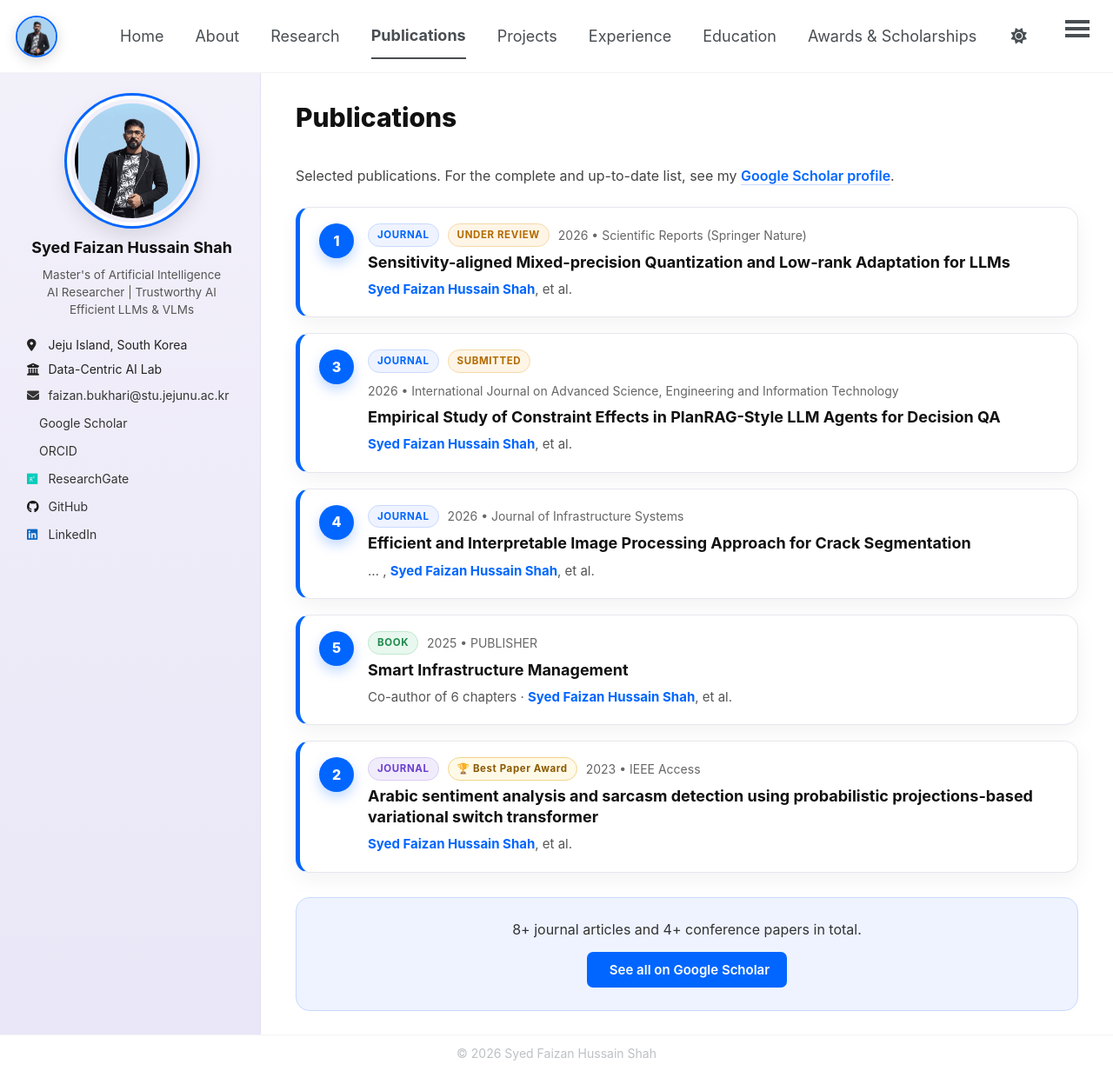
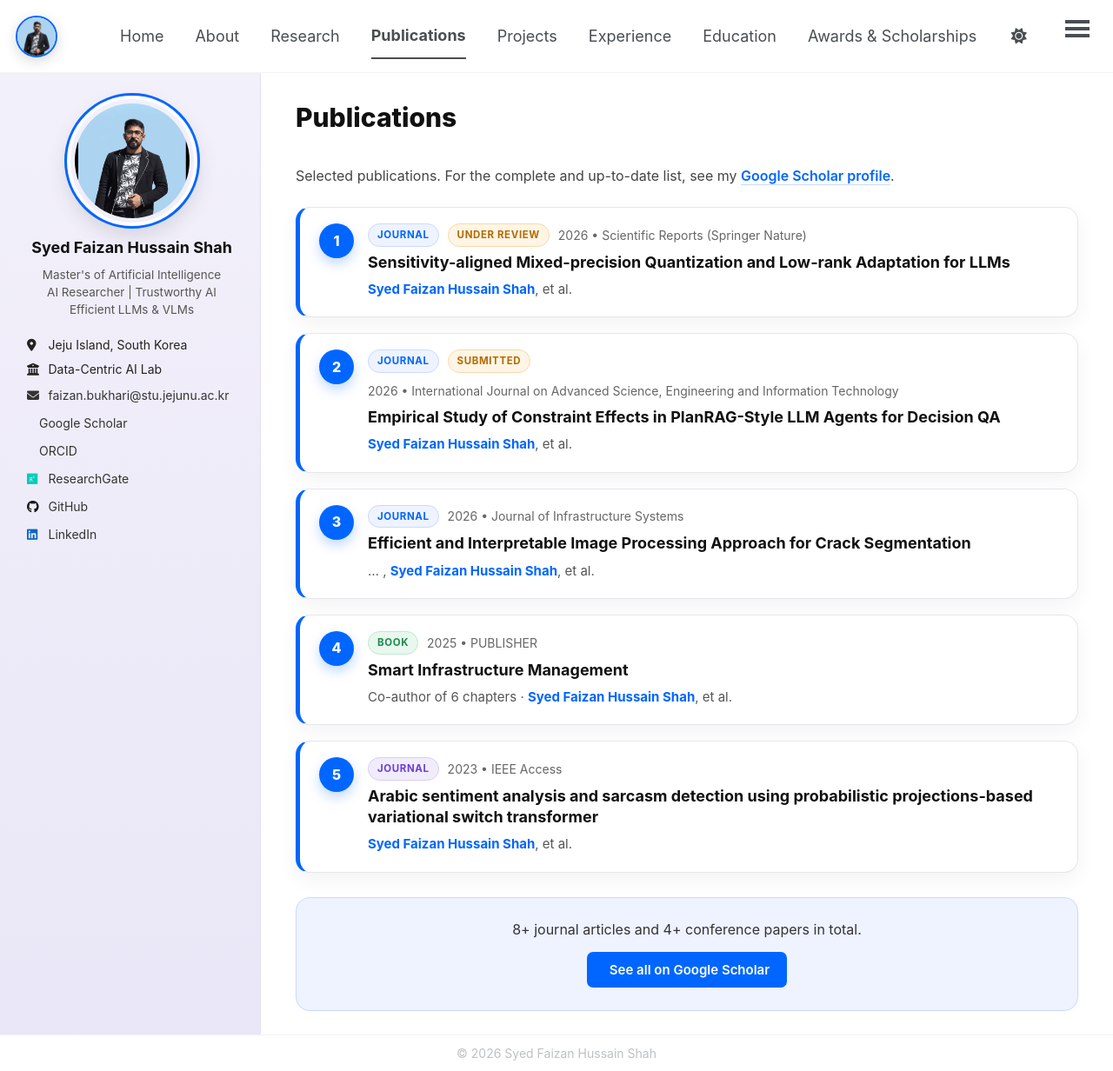
Before and after one commit to Fazi743/Fazi743.github.io, a Jekyll site: the page built from _pages/publications.html, in a window 1280 px wide and 1232 px high. Shown: the whole window at 87% size. Built offline with Jekyll 4.4.1, drawn with Linux system fonts in a browser that asks for light colours; a style sheet for code colours, icons or effects is not loaded.

Commit message:
Update publication numbers in publications.html

```diff
--- a/_pages/publications.html
+++ b/_pages/publications.html
@@ -24,7 +24,7 @@ author_profile: true
 </div>
 
 <div class="pub">
-  <div class="pub-num">3</div>
+  <div class="pub-num">2</div>
   <div class="pub-body">
     <div class="pub-meta">
       <span class="pub-type pub-type--journal">Journal</span>
@@ -37,7 +37,7 @@ author_profile: true
 </div>
 
 <div class="pub">
-  <div class="pub-num">4</div>
+  <div class="pub-num">3</div>
   <div class="pub-body">
     <div class="pub-meta">
       <span class="pub-type pub-type--journal">Journal</span>
@@ -49,7 +49,7 @@ author_profile: true
 </div>
 
 <div class="pub">
-  <div class="pub-num">5</div>
+  <div class="pub-num">4</div>
   <div class="pub-body">
     <div class="pub-meta">
       <span class="pub-type pub-type--book">Book</span>
@@ -61,11 +61,10 @@ author_profile: true
 </div>
 
 <div class="pub">
-  <div class="pub-num">2</div>
+  <div class="pub-num">5</div>
   <div class="pub-body">
     <div class="pub-meta">
       <span class="pub-type pub-type--conf">Journal</span>
-      <span class="pub-status pub-status--award">🏆 Best Paper Award</span>
       <span class="pub-venue">2023 • IEEE Access</span>
     </div>
     <h3 class="pub-title">Arabic sentiment analysis and sarcasm detection using probabilistic projections-based variational switch transformer</h3>
```
